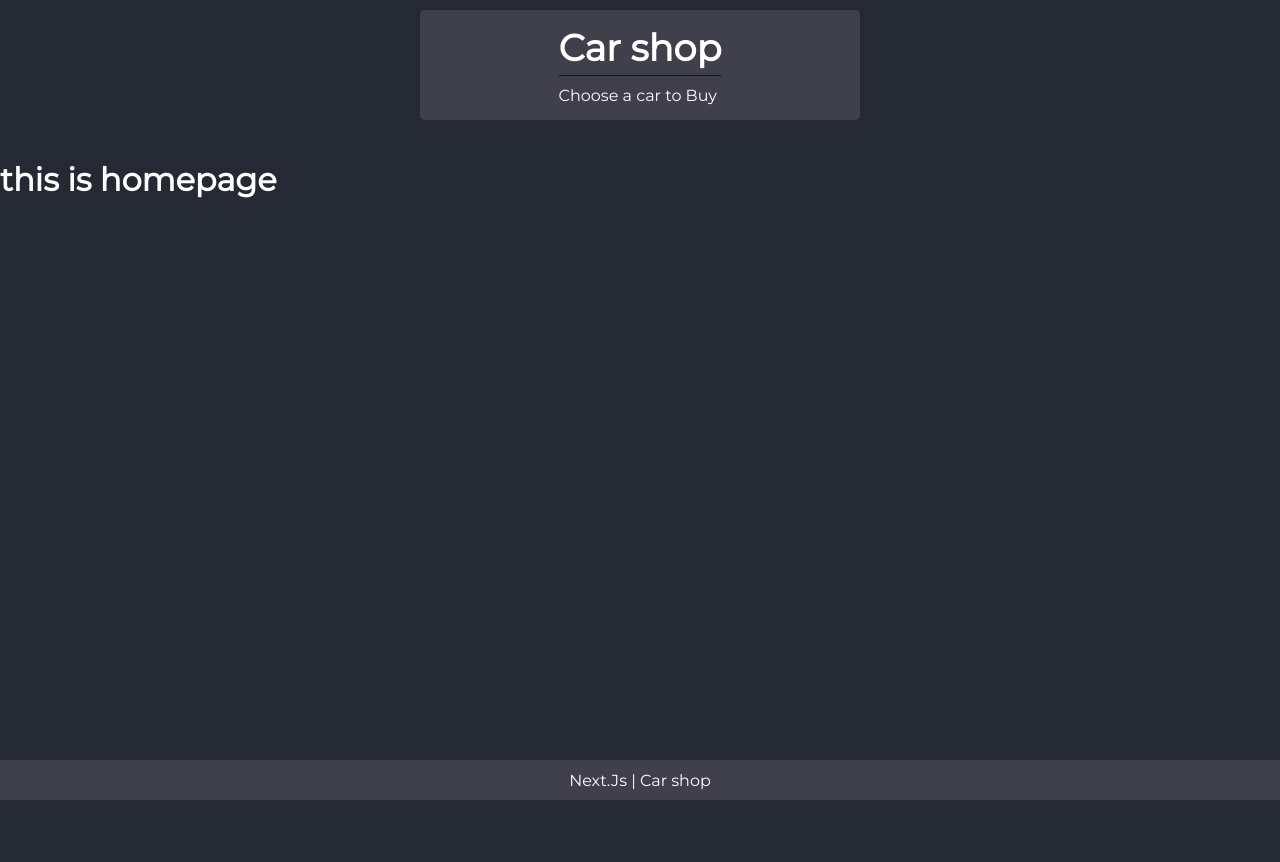
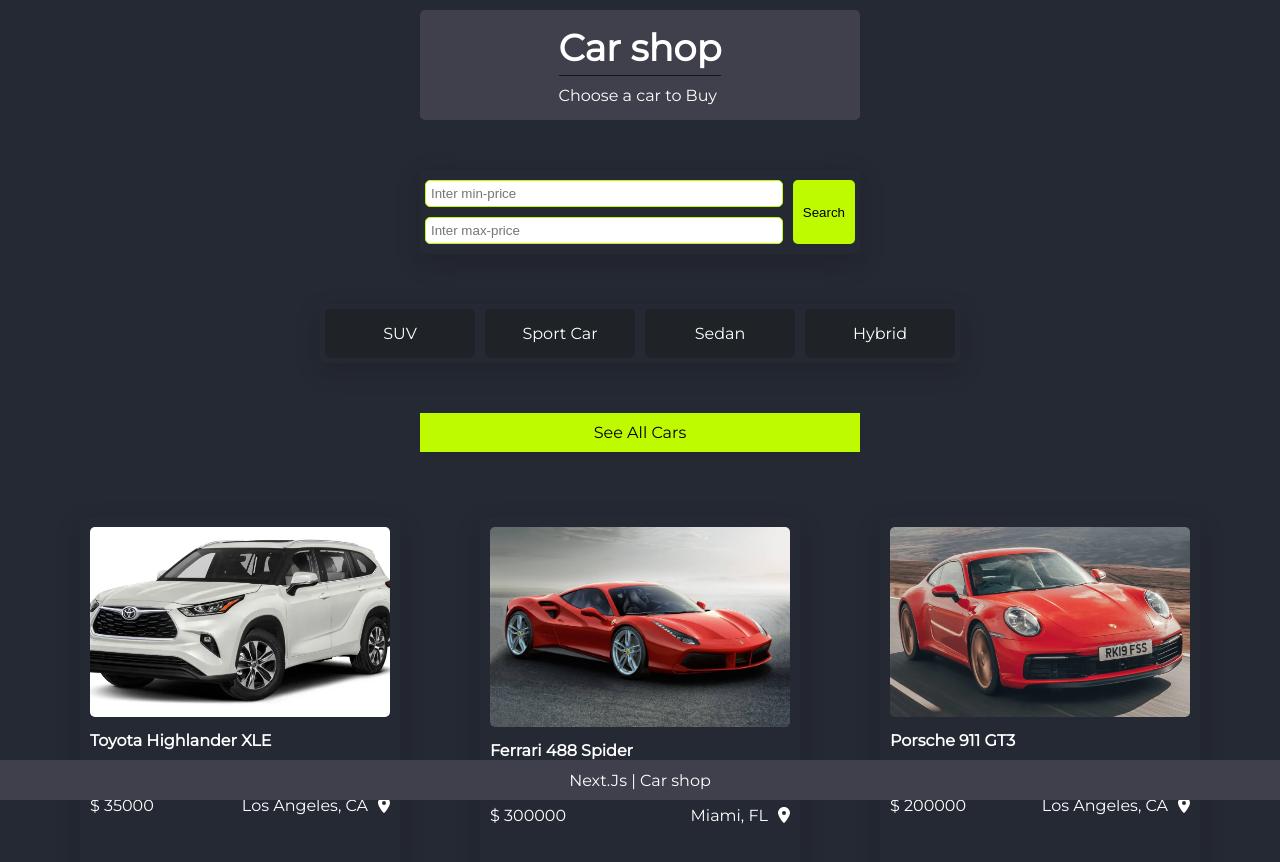
Before and after one commit to deaduchiha/cars-shop, a Next.js app: page / in a window 1280 px wide. Shown: the top 862 px of the page. Before the commit the page ends 800 px from the top, so only its background shows below. Built offline with nearby package versions, Linux system fonts and the light colour scheme.

Commit message:
complete buy cars and fix all bugs

```diff
--- /dev/null
+++ b/src/components/module/allButton.jsx
@@ -0,0 +1,12 @@
+import React from "react";
+import styles from "./allButton.module.css";
+import Link from "next/link";
+
+const AllButton = () => {
+  return (
+    <div className={styles.container}>
+      <Link href="/cars">See All Cars</Link>
+    </div>
+  );
+};
+export default AllButton;
--- /dev/null
+++ b/src/components/module/allButton.module.css
@@ -0,0 +1,19 @@
+.container {
+  width: 440px;
+  margin: 50px auto;
+}
+
+.container a {
+  background-color: #befa00;
+  display: block;
+  width: 100%;
+  text-align: center;
+  padding: 10px 0;
+  color: black;
+}
+
+@media screen and (max-width: 600px) {
+  .container {
+    width: 320px;
+  }
+}
--- a/src/pages/index.jsx
+++ b/src/pages/index.jsx
@@ -1,9 +1,19 @@
 import React from "react";
+import CarsPage from "@/components/templates/carsPage";
+import Categories from "@/components/module/Categories";
+import { SearchBar } from "@/components/module/searchBar";
+import AllButton from "@/components/module/allButton";
+
+import carsData from "data/carsdata";
 
 const Home = () => {
+  const cars = carsData.slice(0, 3);
   return (
     <>
-      <h1>this is homepage</h1>
+      <SearchBar />
+      <Categories />
+      <AllButton />
+      <CarsPage data={cars} />
     </>
   );
 };
```
